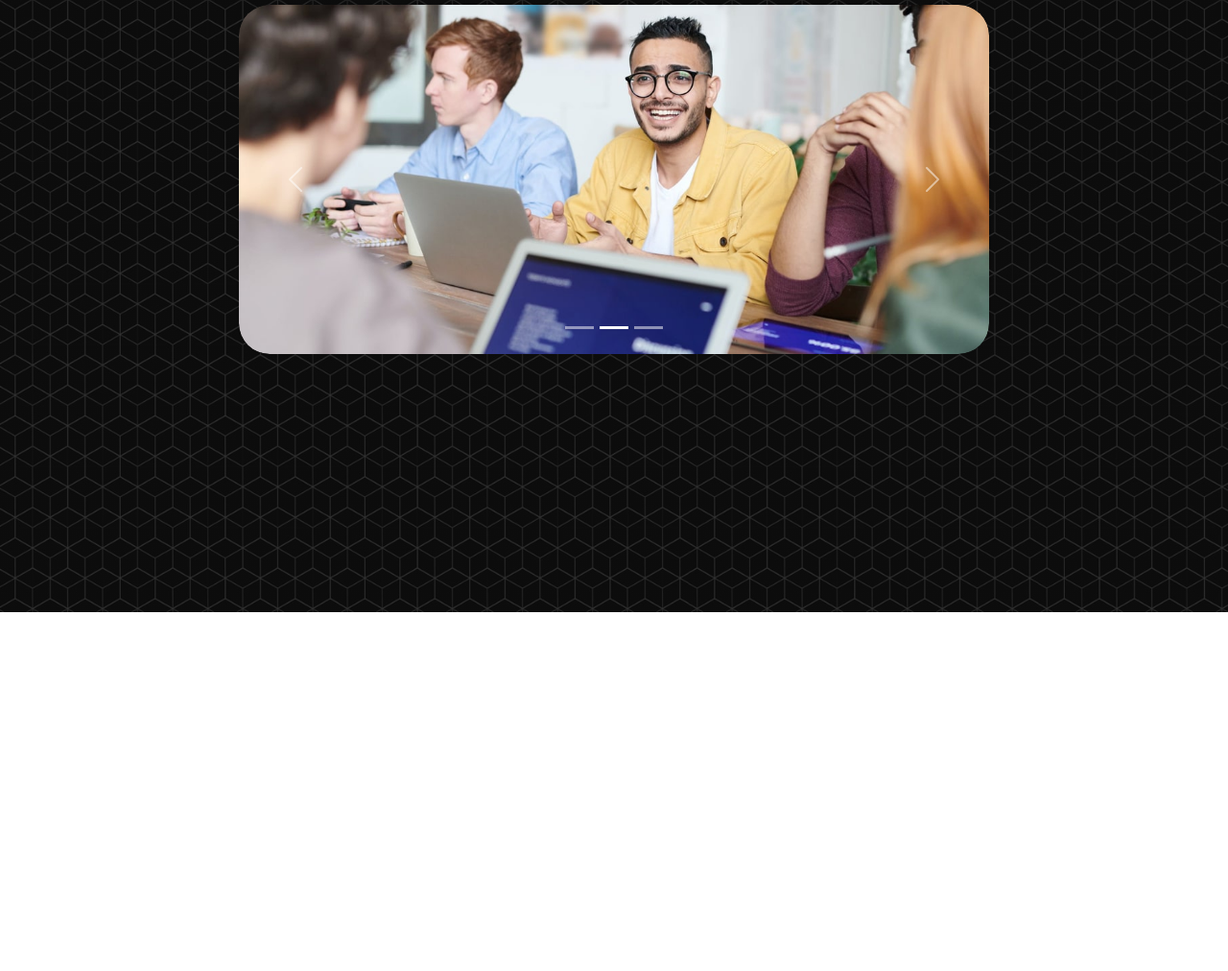
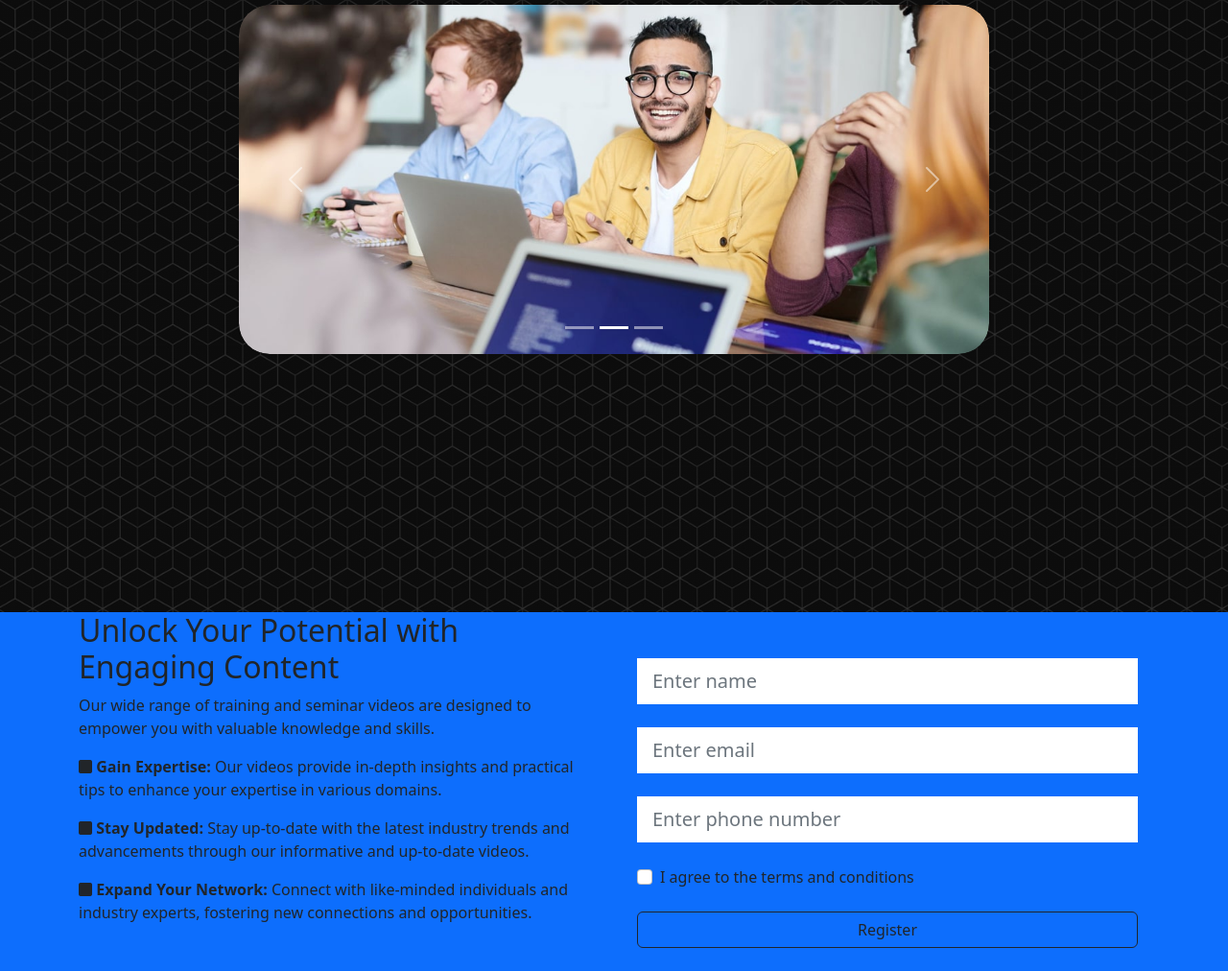
Before and after one commit to elvan/training-website-html-css-bootstrap-5, a website: page index.html in a window 1280 px wide. Shown: the part 362-1374 px from the top of the page at 96% size. Before the commit the page ends 1000 px from the top, so only its background shows below. Drawn offline with nearby package versions, Linux system fonts and the light colour scheme; files that its build step writes are made by us from their sources.

Commit message:
register area

```diff
--- a/index.html
+++ b/index.html
@@ -150,6 +150,73 @@
       </div>
     </header>
 
+    <!-- Register -->
+    <section class="register bg-primary py-6 overflow-hidden">
+      <div class="container">
+        <div class="row">
+          <div class="col-lg-6">
+            <h2>Unlock Your Potential with Engaging Content</h2>
+            <p>
+              Our wide range of training and seminar videos are designed to empower you with
+              valuable knowledge and skills.
+            </p>
+
+            <ul class="list-unstyled vstack gap-3">
+              <li>
+                <i class="fas fa-square"></i>
+                <strong>Gain Expertise:</strong> Our videos provide in-depth insights and practical
+                tips to enhance your expertise in various domains.
+              </li>
+              <li>
+                <i class="fas fa-square"></i>
+                <strong>Stay Updated:</strong> Stay up-to-date with the latest industry trends and
+                advancements through our informative and up-to-date videos.
+              </li>
+              <li>
+                <i class="fas fa-square"></i>
+                <strong>Expand Your Network:</strong> Connect with like-minded individuals and
+                industry experts, fostering new connections and opportunities.
+              </li>
+            </ul>
+          </div>
+          <div class="col-lg-6 p-4">
+            <form>
+              <div class="my-4">
+                <input
+                  type="text"
+                  class="form-control form-control-lg rounded-0 border-0"
+                  placeholder="Enter name"
+                />
+              </div>
+              <div class="my-4">
+                <input
+                  type="email"
+                  class="form-control form-control-lg rounded-0 border-0"
+                  placeholder="Enter email"
+                />
+              </div>
+              <div class="my-4">
+                <input
+                  type="text"
+                  class="form-control form-control-lg rounded-0 border-0"
+                  placeholder="Enter phone number"
+                />
+              </div>
+              <div class="form-check">
+                <input type="checkbox" class="form-check-input" value="" />
+                <label for="terms" class="form-check-label">
+                  I agree to the terms and conditions
+                </label>
+              </div>
+              <div class="d-grid mt-4">
+                <button class="btn btn-outline-dark">Register</button>
+              </div>
+            </form>
+          </div>
+        </div>
+      </div>
+    </section>
+
     <script
       src="https://cdn.jsdelivr.net/npm/bootstrap@5.2.3/dist/js/bootstrap.bundle.min.js"
       integrity="sha384-kenU1KFdBIe4zVF0s0G1M5b4hcpxyD9F7jL+jjXkk+Q2h455rYXK/7HAuoJl+0I4"
--- a/scss/styles.scss
+++ b/scss/styles.scss
@@ -37,4 +37,12 @@
     width: 100% !important;
     font-size: 16px;
   }
+
+  .register {
+    padding: 40px 0 !important;
+  }
+
+  .register h2 {
+    text-align: center;
+  }
 }
```
